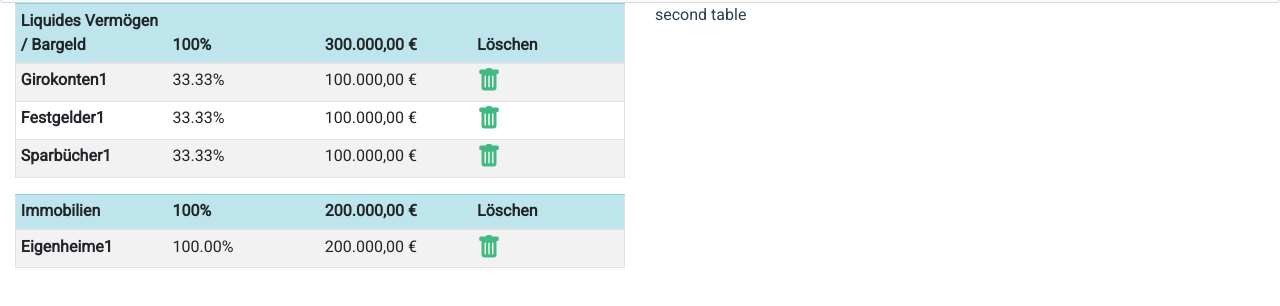
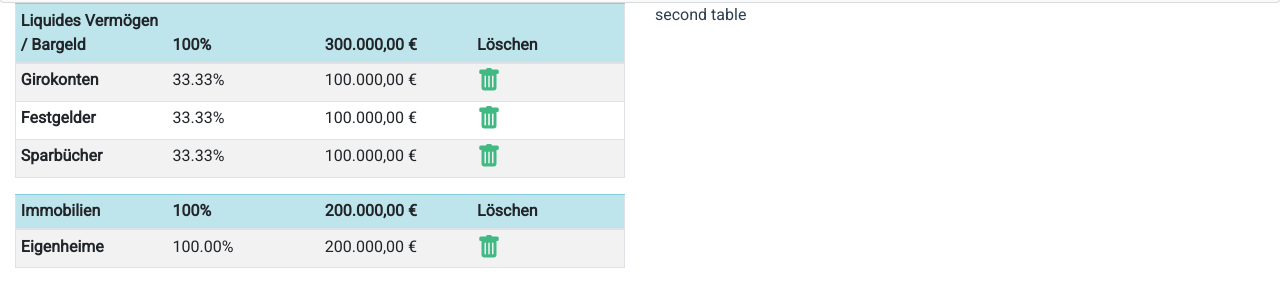
Before and after one commit to afshad1/pbs, a Vue app: page / in a window 1280 px wide. Shown: the part 319-625 px from the top of the page. Built offline with nearby package versions, Linux system fonts and the light colour scheme.

Commit message:
changed variable names

```diff
--- a/src/components/PBSForm.vue
+++ b/src/components/PBSForm.vue
@@ -5,8 +5,8 @@
       <b-form-group id="input-group-1" label-for="input-1">
         <b-form-select
           id="input-1"
-          v-model="form.aktiva_kat"
-          :options="aktiva_kats"
+          v-model="form.types"
+          :options="types"
           required
         ></b-form-select>
       </b-form-group>
@@ -45,11 +45,11 @@ export default {
   data() {
     return {
       form: {
-        aktiva_kat: 'liq',
+        types: 'liq',
         name: '',
         value: '',
       },
-      aktiva_kats: [
+      types: [
         { text: 'Liquides Vermögen / Bargeld', value: 'liq' },
         { text: 'Immobilien', value: 'immo' },
       ],
@@ -66,7 +66,7 @@ export default {
     onReset(evt) {
       evt.preventDefault();
       // Reset our form values
-      this.form.aktiva_kat = 'liq';
+      this.form.types = 'liq';
       this.form.name = '';
       this.form.value = '';
       // Trick to reset/clear native browser form validation state
@@ -78,14 +78,14 @@ export default {
     createEntry() {
       const newEntry = {
         id: uuidv4(),
-        kat: this.form.aktiva_kat,
+        type: this.form.types,
         name: this.form.name,
         value: this.form.value,
       };
       return newEntry;
     },
     clearForm() {
-      this.form.aktiva_kat = 'liq';
+      this.form.types = 'liq';
       this.form.name = '';
       this.form.value = '';
     },
--- a/src/components/PBSTable.vue
+++ b/src/components/PBSTable.vue
@@ -4,19 +4,19 @@
       <b-row>
         <b-col>
     <!-- ForEach item in select input create a new table -->
-    <div v-for="v in aktiva_kats" :key="v.value">
+    <div v-for="type in types" :key="type.value">
       <b-table
       outlined fixed striped small
       :fields="fields"
       :items="pbsdata"
-      :filter="v.value"
+      :filter="type.value"
       :filter-function="filterPbs"
       head-row-variant="info"
       >
 
       <!-- Display Type as Name in header -->
       <template v-slot:head(name)>
-        {{ v.text }}
+        {{ type.text }}
       </template>
 
       <!-- TODO: Display calculated sum of Percent in header -->
@@ -26,7 +26,7 @@
 
       <!-- Display  calculated sum of Value in header -->
       <template v-slot:head(value)>
-        {{ calcKatSum(v.value) }}
+        {{ calcKatSum(type.value) }}
       </template>
 
       <!-- Show Type in Bold in cells -->
@@ -69,9 +69,9 @@ export default {
   data() {
     return {
       // TODO: Exlude categories from here and fetch from App.vue
-      aktiva_kats: [
-        { text: 'Liquides Vermögen / Bargeld', value: 'liq' },
-        { text: 'Immobilien', value: 'immo' },
+      types: [
+        { text: 'Liquides Vermögen / Bargeld', value: 'liq', kat: 'aktiva' },
+        { text: 'Immobilien', value: 'immo', kat: 'aktiva' },
       ],
       fields: [
         { key: 'name', label: 'Name' },
@@ -80,8 +80,8 @@ export default {
           label: '100%',
           formatter: (val, key, item) => {
             // Get pre-calculated sum value of category to avoid recalculation on each call
-            const index = this.aktiva_kats.findIndex(({ value }) => value === item.kat);
-            const result = ((item.value / this.aktiva_kats[index].sum) * 100).toFixed(2).concat('%');
+            const index = this.types.findIndex(({ value }) => value === item.type);
+            const result = ((item.value / this.types[index].sum) * 100).toFixed(2).concat('%');
             return result;
           },
         },
@@ -98,26 +98,30 @@ export default {
       pbsdata: [
         {
           id: uuidv4(),
-          kat: 'liq',
-          name: 'Girokonten1',
+          kat: 'aktiva',
+          type: 'liq',
+          name: 'Girokonten',
           value: '100000',
         },
         {
           id: uuidv4(),
-          kat: 'liq',
-          name: 'Festgelder1',
+          kat: 'aktiva',
+          type: 'liq',
+          name: 'Festgelder',
           value: '100000',
         },
         {
           id: uuidv4(),
-          kat: 'liq',
-          name: 'Sparbücher1',
+          kat: 'aktiva',
+          type: 'liq',
+          name: 'Sparbücher',
           value: '100000',
         },
         {
           id: uuidv4(),
-          kat: 'immo',
-          name: 'Eigenheime1',
+          kat: 'aktiva',
+          type: 'immo',
+          name: 'Eigenheime',
           value: '200000',
         },
       ],
@@ -130,20 +134,20 @@ export default {
       this.pbsdata.splice(index, 1);
     },
     filterPbs(value, filter) {
-      if (value.kat === filter) {
+      if (value.type === filter) {
         return true;
       }
       return false;
     },
     calcKatSum(kat) {
       let katSum = 0;
-      const filteredData = this.pbsdata.filter((filter) => filter.kat === kat);
+      const filteredData = this.pbsdata.filter((filter) => filter.type === kat);
       filteredData.forEach((k) => {
         katSum += (parseFloat(k.value));
       });
       // Add category sum to array to avoid recalculations
-      const index = this.aktiva_kats.findIndex(({ value }) => value === kat);
-      this.aktiva_kats[index].sum = katSum;
+      const index = this.types.findIndex(({ value }) => value === kat);
+      this.types[index].sum = katSum;
       return this.formatCurrency(katSum);
     },
   },
```
